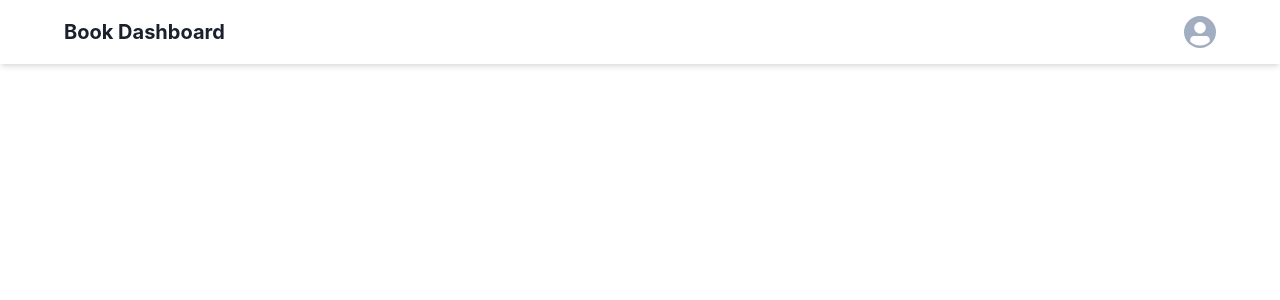
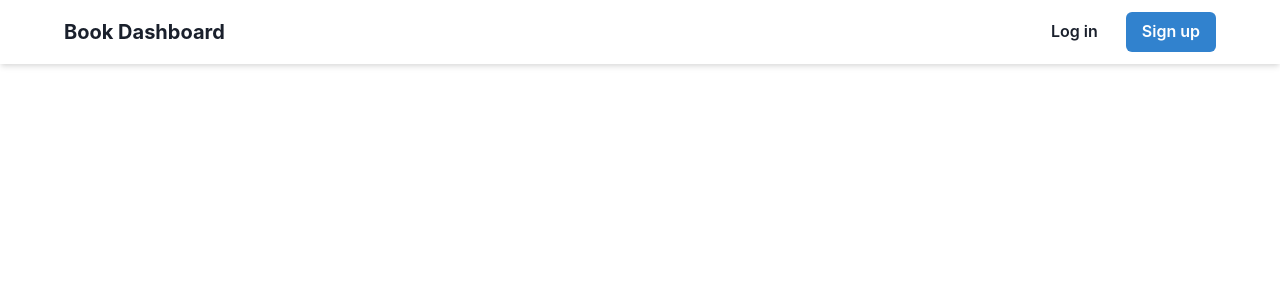
Before and after one commit to Themydee/BookDashboard, a React app: page / in a window 1280 px wide. Shown: the top 300 px of the page. Built offline with nearby package versions, Linux system fonts and the light colour scheme; no server answers; the HTML template or start-up script is replaced by a standard one.

Commit message:
updated navbar

```diff
--- a/src/components/Navbar.tsx
+++ b/src/components/Navbar.tsx
@@ -1,3 +1,4 @@
+import React from "react";
 import {
   Box,
   Flex,
@@ -7,10 +8,14 @@ import {
   MenuButton,
   MenuList,
   MenuItem,
+  Button,
+  HStack,
 } from "@chakra-ui/react";
-import React from "react";
+import { useAuth0 } from "@auth0/auth0-react";
 
 export default function Navbar() {
+  const { isAuthenticated, loginWithRedirect, logout, isLoading } = useAuth0();
+
   return (
     <Box bg="white" px={16} shadow="md" position="sticky" top={0} zIndex={100}>
       <Flex h={16} alignItems="center" justifyContent="space-between">
@@ -20,12 +25,34 @@ export default function Navbar() {
           </Text>
         </Box>
 
-        <Menu>
-          <MenuButton as={Avatar} size="sm" cursor="pointer" />
-          <MenuList>
-            <MenuItem>Logout</MenuItem>
-          </MenuList>
-        </Menu>
+        <Box>
+          {!isLoading && isAuthenticated ? (
+            <Menu>
+              <MenuButton as={Avatar} size="sm" cursor="pointer" />
+              <MenuList>
+                <MenuItem>
+                  Logout
+                </MenuItem>
+              </MenuList>
+            </Menu>
+          ) : (
+            <HStack spacing={3}>
+              <Button variant="ghost" onClick={() => loginWithRedirect()}>
+                Log in
+              </Button>
+              <Button
+                colorScheme="blue"
+                onClick={() =>
+                  loginWithRedirect({
+                    authorizationParams: { screen_hint: "signup" },
+                  })
+                }
+              >
+                Sign up
+              </Button>
+            </HStack>
+          )}
+        </Box>
       </Flex>
     </Box>
   );
--- a/src/main.tsx
+++ b/src/main.tsx
@@ -1,12 +1,24 @@
 import React from "react";
 import ReactDOM from "react-dom/client";
 import { ChakraProvider } from "@chakra-ui/react";
+import { Auth0Provider } from "@auth0/auth0-react";
 import App from "./App";
+
+const domain = import.meta.env.VITE_AUTH0_DOMAIN!;
+const clientId = import.meta.env.VITE_AUTH0_CLIENT_ID!;
 
 ReactDOM.createRoot(document.getElementById("root")!).render(
   <React.StrictMode>
     <ChakraProvider>
-      <App />
+      <Auth0Provider
+        domain={domain}
+        clientId={clientId}
+        authorizationParams={{
+          redirect_uri: window.location.origin,
+        }}
+      >
+        <App />
+      </Auth0Provider>
     </ChakraProvider>
   </React.StrictMode>
 );
```
